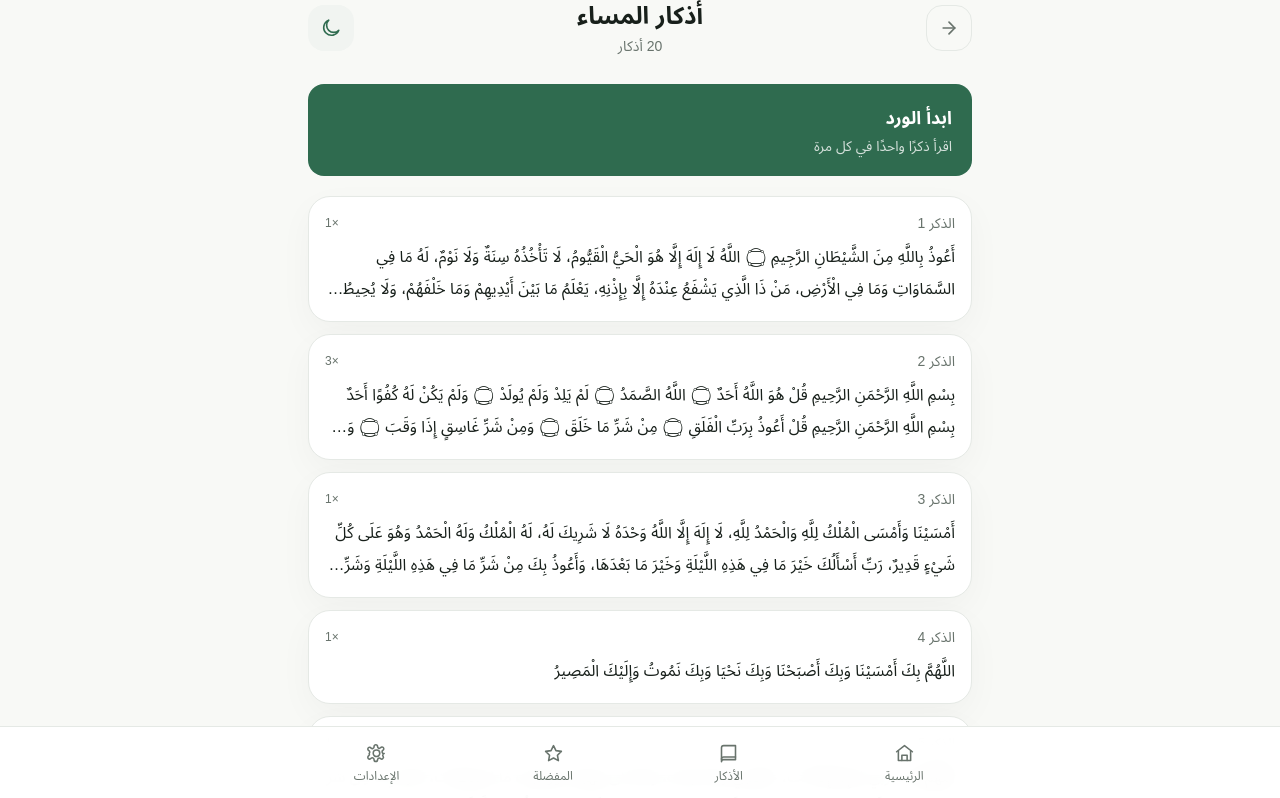
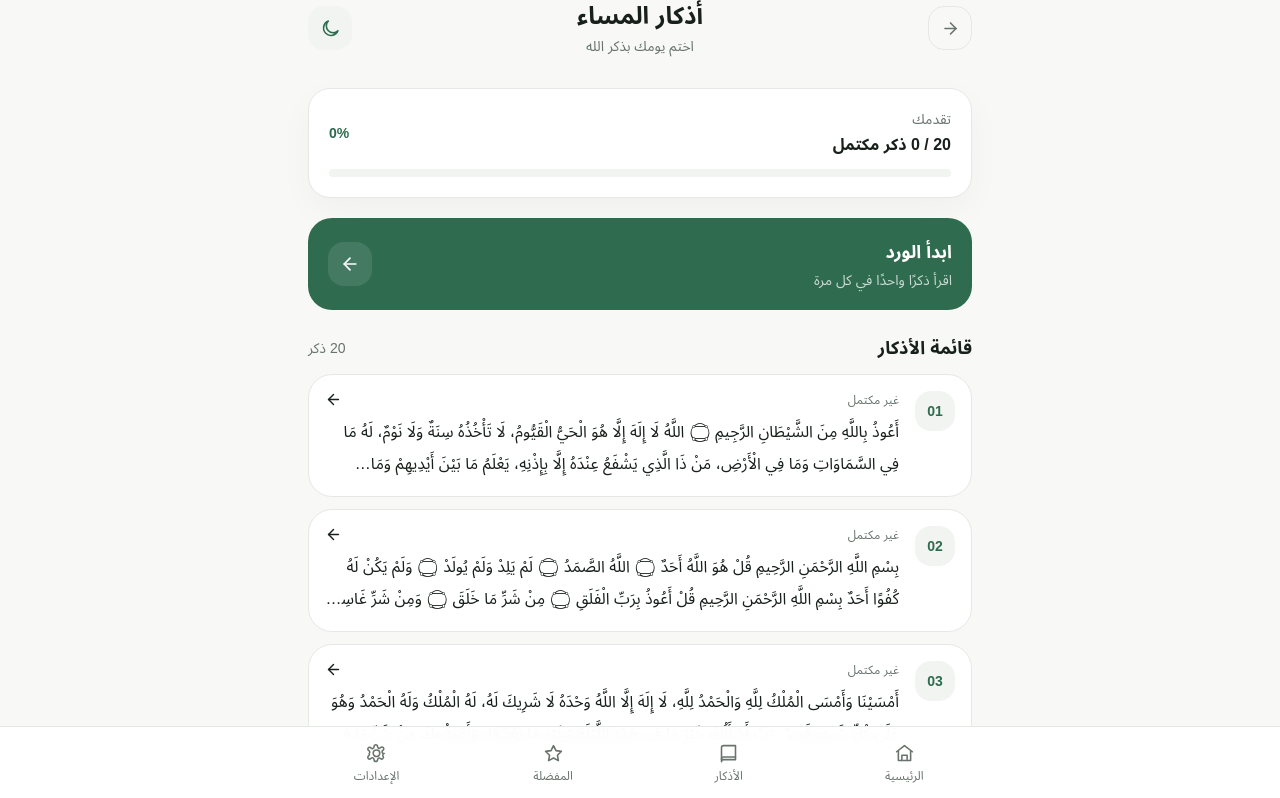
Before and after one commit to ahmedyasserellisi-eng/AZKAR, a Next.js app: page /azkar/evening in a window 1280 px wide. Shown: the top 798 px of the page. Built offline with nearby package versions, Linux system fonts and the light colour scheme.

Commit message:
Update page.tsx

```diff
--- a/app/azkar/[type]/page.tsx
+++ b/app/azkar/[type]/page.tsx
@@ -1,19 +1,261 @@
 import Link from "next/link";
 import { notFound } from "next/navigation";
-import { ArrowLeft, MoonIcon, SunIcon } from "../../components/Icons";
+import {
+  ArrowLeft,
+  ArrowRight,
+  CheckIcon,
+  MoonIcon,
+  SunIcon,
+} from "../../components/Icons";
 import { getAdhkar } from "@/lib/adhkar";
+import { getProgress } from "@/lib/storage";
 import type { AzkarType } from "@/lib/types";
 
-export default async function AzkarList({ params }: { params: Promise<{ type: string }> }) {
+export default async function AzkarList({
+  params,
+}: {
+  params: Promise<{ type: string }>;
+}) {
   const { type } = await params;
-  if (type !== "morning" && type !== "evening") notFound();
+
+  if (
+    type !== "morning" &&
+    type !== "evening"
+  ) {
+    notFound();
+  }
+
   const kind = type as AzkarType;
   const items = getAdhkar(kind);
-  const title = kind === "morning" ? "أذكار الصباح" : "أذكار المساء";
-  const Icon = kind === "morning" ? SunIcon : MoonIcon;
-  return <div className="container-mobile pt-8 sm:pt-12">
-    <div className="mb-7 flex items-center justify-between"><Link href="/" className="focus-ring rounded-2xl border p-3 text-[var(--muted)]" style={{ borderColor: "var(--border)" }}><ArrowLeft /></Link><div className="text-center"><h1 className="text-2xl font-bold">{title}</h1><p className="mt-1 text-sm text-[var(--muted)]">{items.length} أذكار</p></div><div className="rounded-2xl soft p-3 text-[var(--primary)]"><Icon /></div></div>
-    <Link href={`/reading/${kind}`} className="mb-5 block rounded-2xl bg-[var(--primary)] p-5 text-white"><div className="text-lg font-semibold">ابدأ الورد</div><div className="mt-1 text-sm opacity-80">اقرأ ذكرًا واحدًا في كل مرة</div></Link>
-    <div className="space-y-3">{items.map((item) => <Link key={item.id} href={`/reading/${kind}?start=${item.order - 1}`} className="card block p-4"><div className="mb-2 flex items-center justify-between"><span className="text-sm text-[var(--muted)]">الذكر {item.order}</span><span className="text-xs text-[var(--muted)]">×{item.repetitions}</span></div><p className="line-clamp-2 leading-8">{item.text}</p></Link>)}</div>
-  </div>;
+
+  const title =
+    kind === "morning"
+      ? "أذكار الصباح"
+      : "أذكار المساء";
+
+  const subtitle =
+    kind === "morning"
+      ? "ابدأ يومك بذكر الله"
+      : "اختم يومك بذكر الله";
+
+  const Icon =
+    kind === "morning"
+      ? SunIcon
+      : MoonIcon;
+
+  const progress = getProgress();
+
+  const completedCount = items.filter(
+    (item) =>
+      (progress[item.id] ?? 0) >=
+      item.repetitions
+  ).length;
+
+  const progressPercent =
+    items.length > 0
+      ? Math.round(
+          (completedCount / items.length) * 100
+        )
+      : 0;
+
+  const firstIncompleteIndex =
+    items.findIndex(
+      (item) =>
+        (progress[item.id] ?? 0) <
+        item.repetitions
+    );
+
+  const resumeIndex =
+    firstIncompleteIndex === -1
+      ? 0
+      : firstIncompleteIndex;
+
+  const hasProgress = completedCount > 0;
+  const isComplete =
+    completedCount === items.length &&
+    items.length > 0;
+
+  return (
+    <div className="container-mobile pb-10 pt-8 sm:pt-12">
+      {/* Header */}
+      <div className="mb-8 flex items-center justify-between gap-4">
+        <Link
+          href="/"
+          className="focus-ring flex h-11 w-11 shrink-0 items-center justify-center rounded-2xl border text-[var(--muted)] transition hover:bg-[var(--surface-soft)]"
+          style={{
+            borderColor: "var(--border)",
+          }}
+          aria-label="العودة للرئيسية"
+        >
+          <ArrowLeft size={19} />
+        </Link>
+
+        <div className="min-w-0 text-center">
+          <h1 className="text-2xl font-bold">
+            {title}
+          </h1>
+
+          <p className="mt-1 text-sm text-[var(--muted)]">
+            {subtitle}
+          </p>
+        </div>
+
+        <div className="flex h-11 w-11 shrink-0 items-center justify-center rounded-2xl soft text-[var(--primary)]">
+          <Icon size={21} />
+        </div>
+      </div>
+
+      {/* Progress */}
+      <section className="card mb-5 p-5">
+        <div className="mb-3 flex items-center justify-between">
+          <div>
+            <p className="text-sm text-[var(--muted)]">
+              تقدمك
+            </p>
+
+            <p className="mt-1 font-semibold">
+              <span dir="ltr">
+                {completedCount} / {items.length}
+              </span>{" "}
+              ذكر مكتمل
+            </p>
+          </div>
+
+          <span
+            className="text-sm font-semibold text-[var(--primary)]"
+            dir="ltr"
+          >
+            {progressPercent}%
+          </span>
+        </div>
+
+        <div className="h-2 overflow-hidden rounded-full progress-track">
+          <div
+            className="progress-fill h-full rounded-full transition-all duration-500"
+            style={{
+              width: `${progressPercent}%`,
+            }}
+          />
+        </div>
+      </section>
+
+      {/* Main action */}
+      <Link
+        href={`/reading/${kind}?start=${resumeIndex}`}
+        className="focus-ring group mb-6 block rounded-3xl bg-[var(--primary)] p-5 text-white transition duration-200 hover:-translate-y-0.5 hover:opacity-95"
+      >
+        <div className="flex items-center justify-between gap-4">
+          <div>
+            <div className="text-lg font-semibold">
+              {isComplete
+                ? "إعادة الورد"
+                : hasProgress
+                ? "استكمال الورد"
+                : "ابدأ الورد"}
+            </div>
+
+            <div className="mt-1 text-sm text-white/75">
+              {isComplete
+                ? "إعادة قراءة الأذكار من البداية"
+                : hasProgress
+                ? "ابدأ من حيث توقفت"
+                : "اقرأ ذكرًا واحدًا في كل مرة"}
+            </div>
+          </div>
+
+          <div
+            className="flex h-11 w-11 shrink-0 items-center justify-center rounded-2xl bg-white/10 transition-transform duration-200 group-hover:-translate-x-1"
+            aria-hidden="true"
+          >
+            <ArrowRight size={20} />
+          </div>
+        </div>
+      </Link>
+
+      {/* List */}
+      <section>
+        <div className="mb-3 flex items-center justify-between">
+          <h2 className="text-lg font-semibold">
+            قائمة الأذكار
+          </h2>
+
+          <span className="text-sm text-[var(--muted)]">
+            {items.length} ذكر
+          </span>
+        </div>
+
+        <div className="space-y-3">
+          {items.map((item) => {
+            const completed = Math.min(
+              progress[item.id] ?? 0,
+              item.repetitions
+            );
+
+            const isItemComplete =
+              completed >= item.repetitions;
+
+            return (
+              <Link
+                key={item.id}
+                href={`/reading/${kind}?start=${item.order - 1}`}
+                className="focus-ring group block rounded-3xl border p-4 transition duration-200 hover:-translate-y-0.5 hover:bg-[var(--surface-soft)]"
+                style={{
+                  borderColor: isItemComplete
+                    ? "var(--primary)"
+                    : "var(--border)",
+                  background: isItemComplete
+                    ? "var(--surface-soft)"
+                    : "var(--surface)",
+                }}
+              >
+                <div className="flex gap-4">
+                  {/* Number */}
+                  <div
+                    className={`flex h-10 w-10 shrink-0 items-center justify-center rounded-2xl text-sm font-semibold ${
+                      isItemComplete
+                        ? "bg-[var(--primary)] text-white"
+                        : "soft text-[var(--primary)]"
+                    }`}
+                    dir="ltr"
+                  >
+                    {isItemComplete ? (
+                      <CheckIcon size={17} />
+                    ) : (
+                      String(item.order).padStart(2, "0")
+                    )}
+                  </div>
+
+                  {/* Content */}
+                  <div className="min-w-0 flex-1">
+                    <div className="mb-2 flex items-center justify-between gap-3">
+                      <span
+                        className={`text-xs ${
+                          isItemComplete
+                            ? "text-[var(--primary)]"
+                            : "text-[var(--muted)]"
+                        }`}
+                      >
+                        {isItemComplete
+                          ? "مكتمل"
+                          : "غير مكتمل"}
+                      </span>
+
+                      <ArrowRight
+                        size={17}
+                        className="shrink-0 text-[var(--muted)] transition-transform duration-200 group-hover:-translate-x-1"
+                      />
+                    </div>
+
+                    <p className="line-clamp-2 text-[16px] leading-8">
+                      {item.text}
+                    </p>
+                  </div>
+                </div>
+              </Link>
+            );
+          })}
+        </div>
+      </section>
+    </div>
+  );
 }
```
